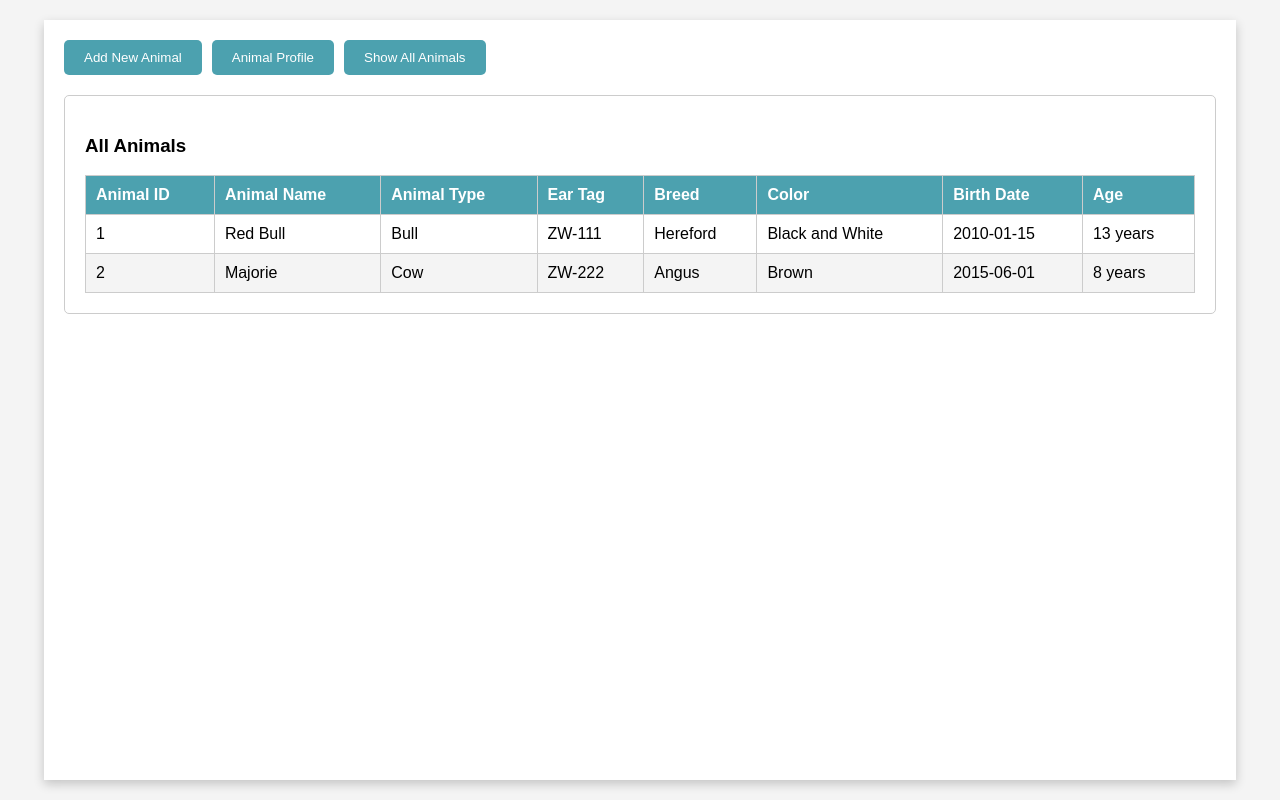
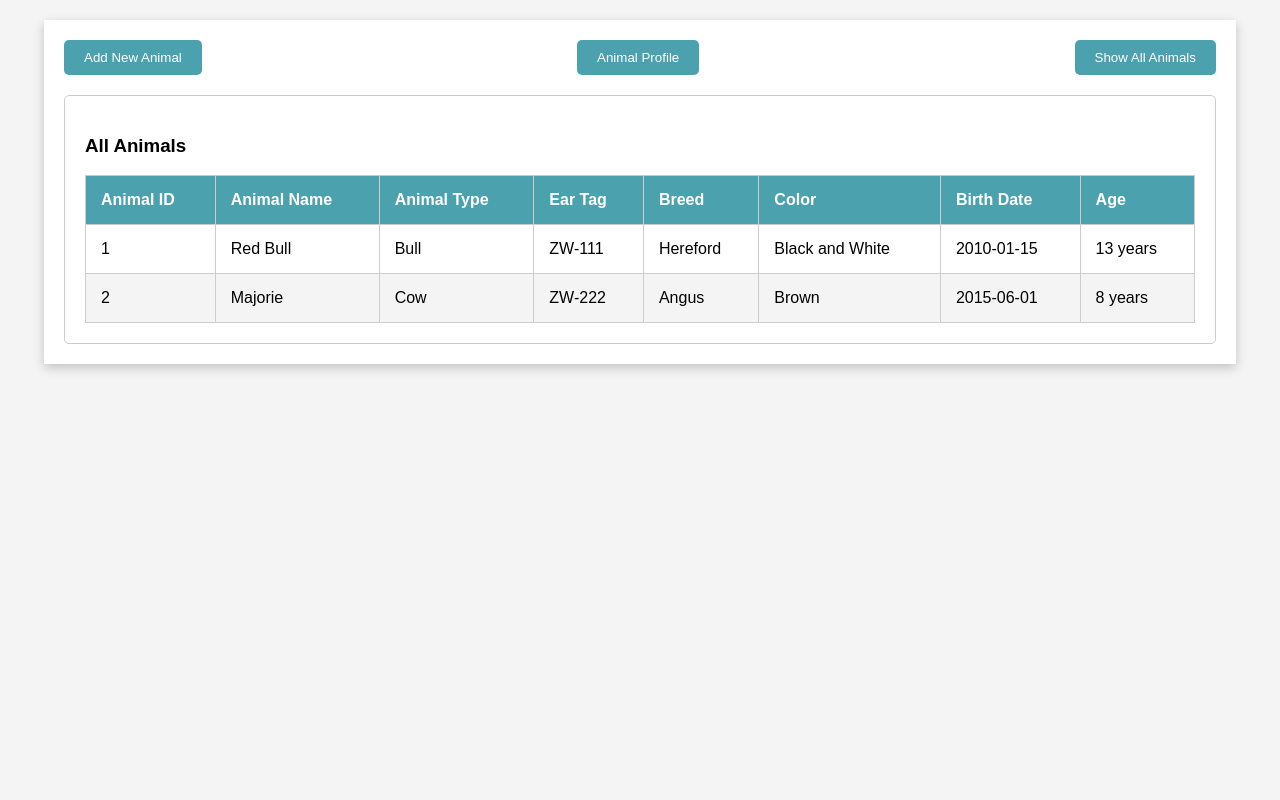
Before and after one commit to dani098765/Alvi-dairy, a plain HTML site: page animal_records.html in a window 1280 px wide. Drawn offline with Linux system fonts and the light colour scheme.

Commit message:
styles2.css

```diff
--- a/styles2.css
+++ b/styles2.css
@@ -4,9 +4,8 @@ body {
   margin: 0;
   padding: 0;
   display: flex;
-  justify-content: center;
-  align-items: center;
-  height: 100vh;
+  flex-direction: column;
+  min-height: 100vh;
   background-color: #f4f4f4;
 }
 
@@ -20,6 +19,7 @@ body {
 
 .top-section {
   display: flex;
+  flex-direction: column;
   gap: 10px;
   margin-bottom: 20px;
 }
@@ -77,3 +77,30 @@ input {
 .hidden {
   display: none;
 }
+
+footer {
+  text-align: center;
+  padding: 10px 0;
+  background: #2c3e50;
+  color: white;
+  font-size: 14px;
+  margin-top: auto;
+}
+
+/* Responsive Design */
+@media (min-width: 768px) {
+  .top-section {
+    flex-direction: row;
+    justify-content: space-between;
+  }
+
+  .animal-records-container {
+    max-width: 1200px;
+    margin: 20px auto;
+  }
+
+  table th,
+  table td {
+    padding: 15px;
+  }
+}
```
